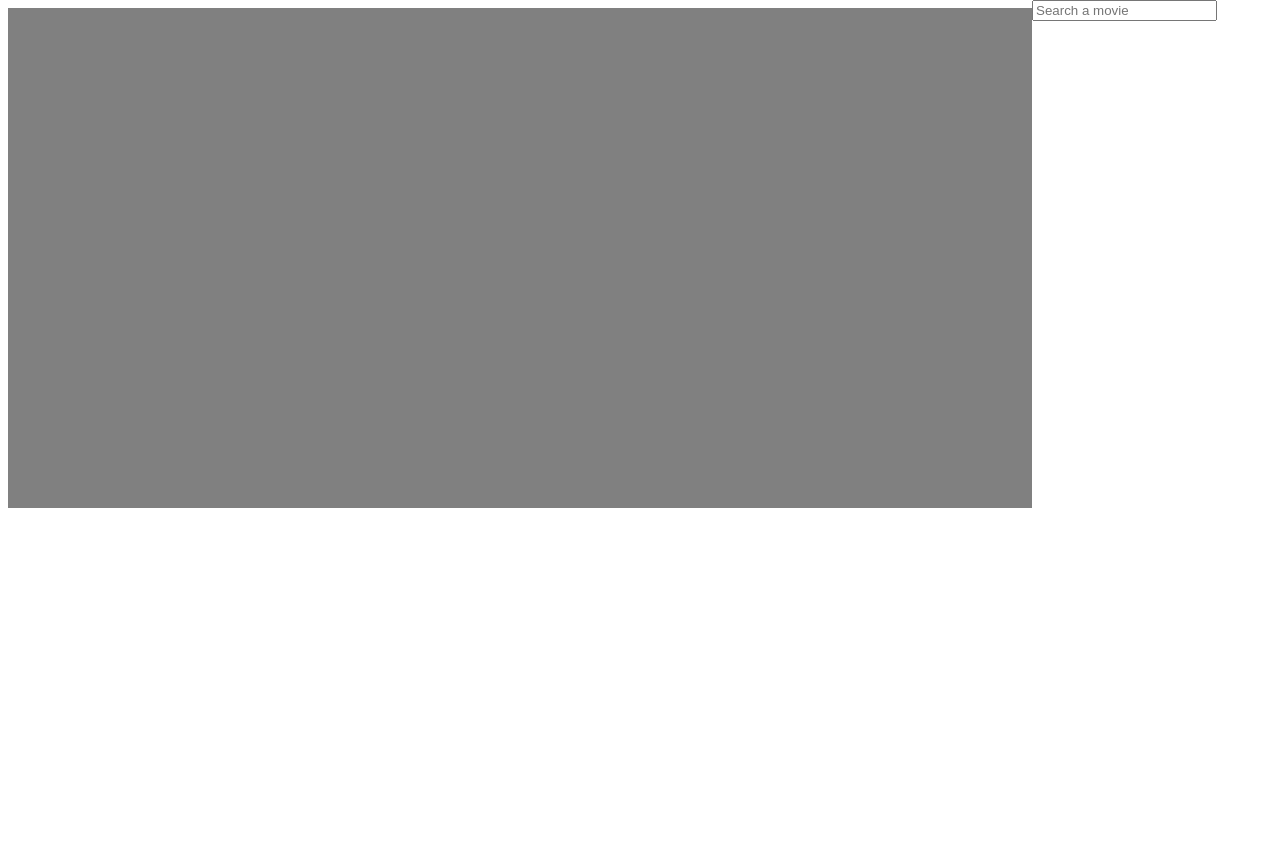
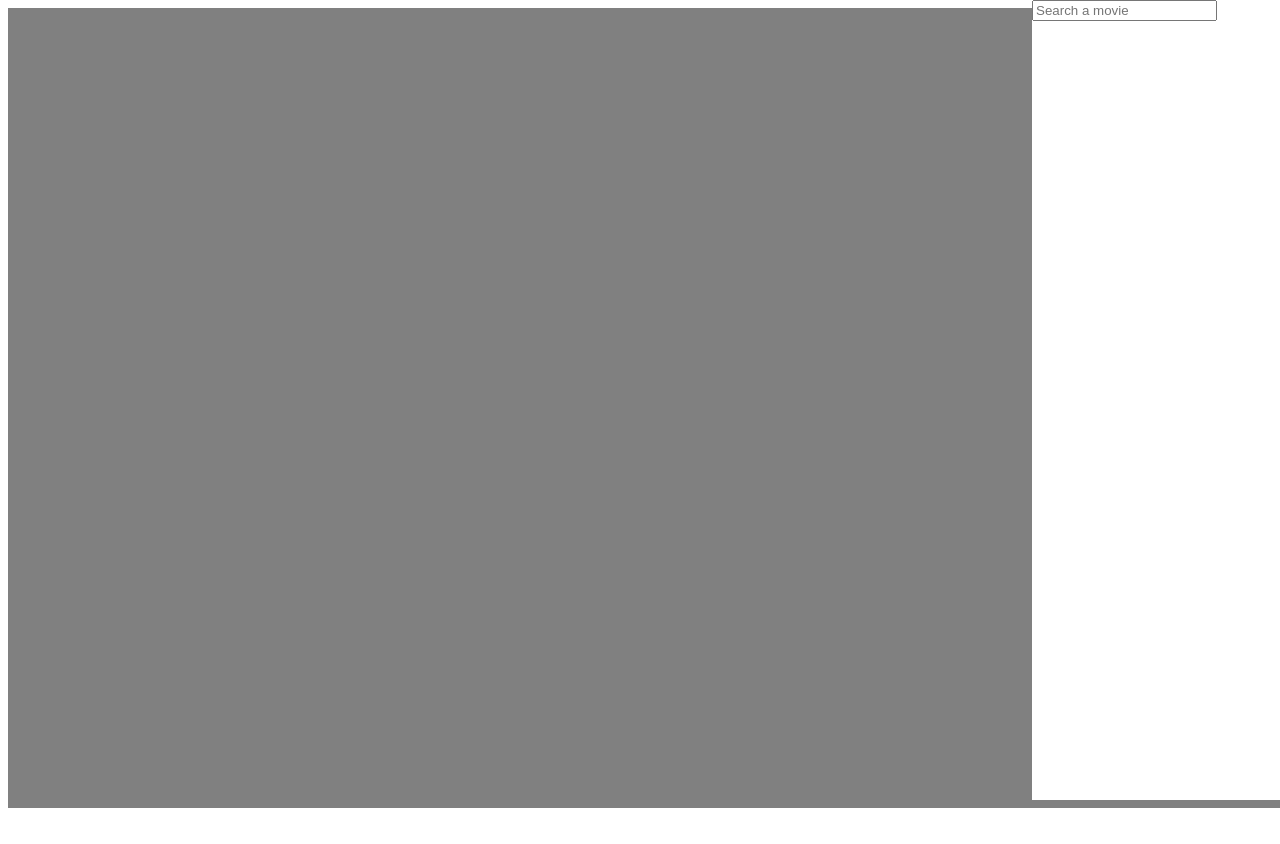
Before and after one commit to kovek/SFMovies, a Flask app: page / in a window 1280 px wide. Before the commit the page ends 508 px from the top, so only its background shows below. Run offline with Flask 2, Linux system fonts and the light colour scheme; data that the repository does not hold is empty; some libraries are stand-ins or nearby versions.

Commit message:
mademade the map take the whole page

```diff
--- a/static/indexStyle.css
+++ b/static/indexStyle.css
@@ -1,6 +1,11 @@
+html, body{
+height:100%;
+width:100%;
+}
+
 #mainContainer{
 width:100%;
-height:500px;
+height:100%;
 margin-left:auto;
 margin-right:auto;
 background:gray;
@@ -8,7 +13,6 @@
 
 .mapContainer{
 z-index:1;
-width:100%;
 height:100%;
 }
 
```
Also changed, not shown: 2 other files.
